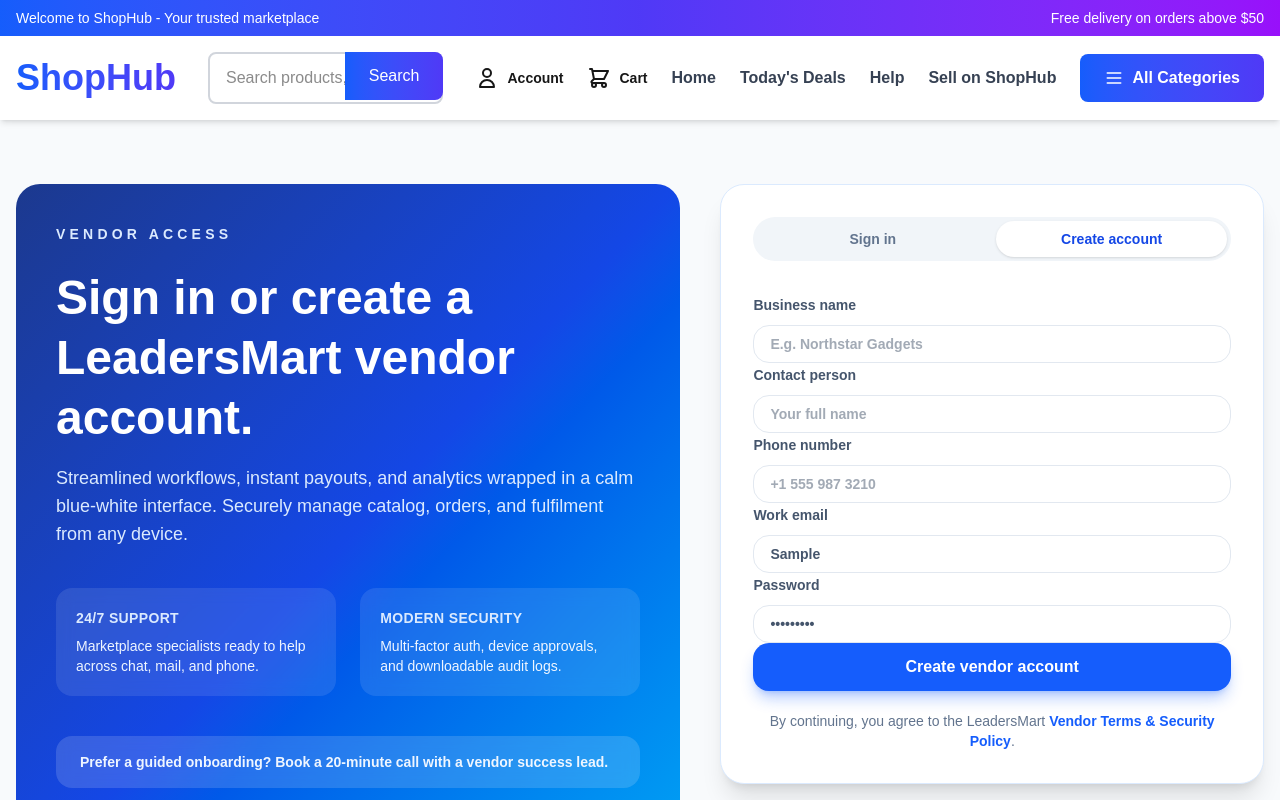
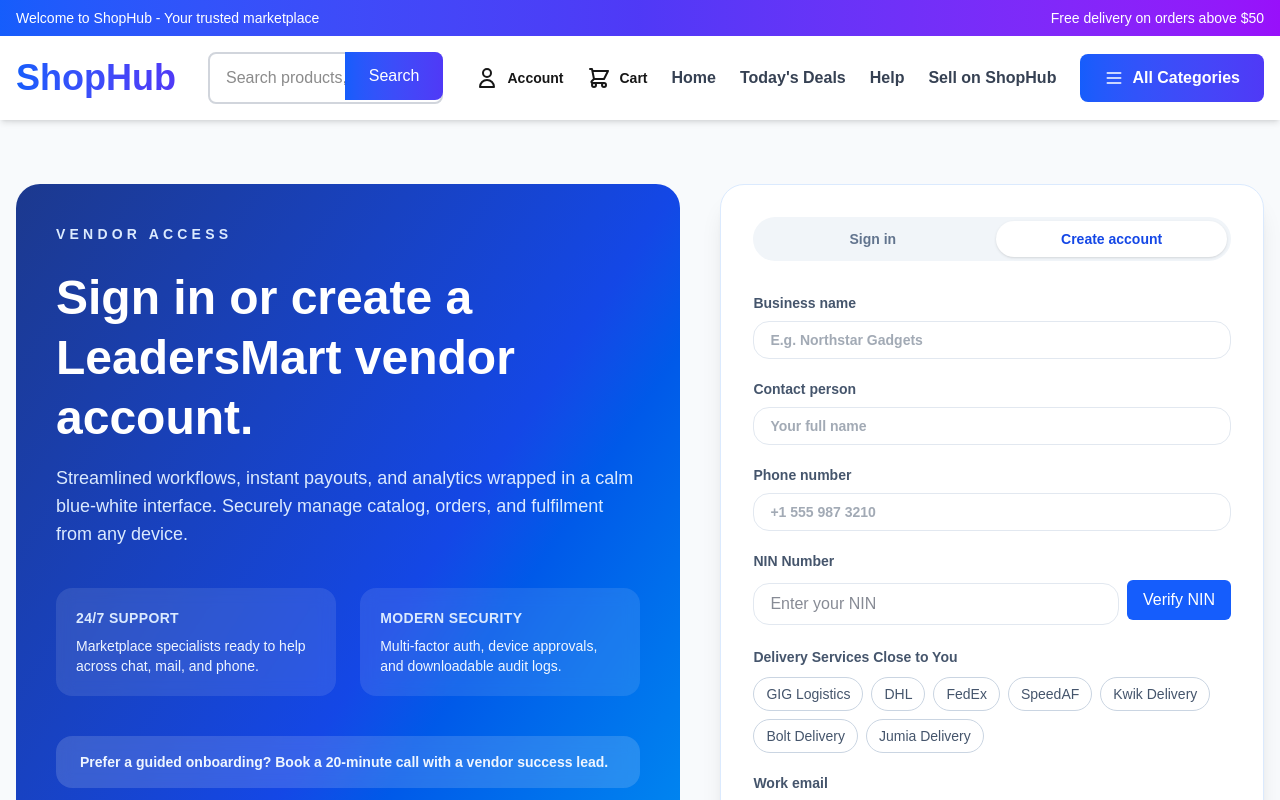
Before and after one commit to Leaders-Network/LeadersMart, a Next.js app: page /vendor/auth in a window 1280 px wide. Both pictures are taken after typing "Sample", "Sample123" into the empty fields and a click on the button "Create account". Shown: the top 800 px of the page. Built offline with nearby package versions, Linux system fonts and the light colour scheme.

Commit message:
updated vendor

```diff
--- a/src/app/vendor/auth/page.tsx
+++ b/src/app/vendor/auth/page.tsx
@@ -1,7 +1,18 @@
 'use client';
 
-import { FormEvent, useState } from 'react';
+import { FormEvent, useState, useEffect } from 'react';
 import { useRouter } from 'next/navigation';
+
+// Delivery options
+const deliveryOptions = [
+  "GIG Logistics",
+  "DHL",
+  "FedEx",
+  "SpeedAF",
+  "Kwik Delivery",
+  "Bolt Delivery",
+  "Jumia Delivery",
+];
 
 type AuthForm = {
   businessName: string;
@@ -9,6 +20,7 @@
   phone: string;
   email: string;
   password: string;
+  deliveryServices: string[];
 };
 
 export default function VendorAuthPage() {
@@ -20,21 +32,59 @@
     phone: '',
     email: '',
     password: '',
+    deliveryServices: [],
   });
   const [isSubmitting, setIsSubmitting] = useState(false);
   const [statusMessage, setStatusMessage] = useState<string | null>(null);
+  const [deliveryError, setDeliveryError] = useState(false);
+  const [fadeIn, setFadeIn] = useState(false);
+
+  useEffect(() => {
+    setFadeIn(true);
+  }, []);
 
   function handleChange(field: keyof AuthForm, value: string) {
     setFormValues((prev) => ({ ...prev, [field]: value }));
   }
 
+  function handleDeliverySelect(service: string) {
+    setFormValues((prev) => {
+      const exists = prev.deliveryServices.includes(service);
+      let updatedServices: string[];
+
+      if (exists) {
+        // Remove service if already selected
+        updatedServices = prev.deliveryServices.filter((s) => s !== service);
+      } else {
+        // Add service
+        updatedServices = [...prev.deliveryServices, service];
+      }
+
+      // Reset error if at least one service is selected
+      if (updatedServices.length > 0) setDeliveryError(false);
+
+      return { ...prev, deliveryServices: updatedServices };
+    });
+  }
+
+
+  function verifyNIN() {
+
+    alert('NIN verification in progress...hold on a minute ');
+  }
+
   function handleSubmit(event: FormEvent<HTMLFormElement>) {
     event.preventDefault();
+    if (authMode === 'signup' && formValues.deliveryServices.length < 1) {
+      setDeliveryError(true);
+      return;
+    }
+
     setIsSubmitting(true);
     setStatusMessage(
       authMode === 'login'
         ? 'Authenticating… Redirecting to your dashboard.'
-        : 'Creating your vendor profile… Redirecting to dashboard.',
+        : 'Creating your vendor profile… Redirecting to dashboard.'
     );
 
     setTimeout(() => {
@@ -43,10 +93,12 @@
   }
 
   return (
-    <section className="bg-slate-50 py-16 text-slate-900">
+    <section className={`bg-slate-50 py-16 text-slate-900 transition-opacity duration-1000 ${fadeIn ? 'opacity-100' : 'opacity-0'}`}>
       <div className="container mx-auto grid gap-10 px-4 lg:grid-cols-[1.1fr_0.9fr]">
-        <div className="relative overflow-hidden rounded-3xl bg-gradient-to-br from-blue-900 via-blue-700 to-sky-500 p-10 text-white">
-          <div className="absolute -right-24 -top-24 h-72 w-72 rounded-full border border-white/20 blur-3xl" />
+
+        {/* LEFT SIDE */}
+        <div className="relative overflow-hidden rounded-3xl bg-gradient-to-br from-blue-900 via-blue-700 to-sky-500 p-10 text-white transform transition-all duration-700 hover:scale-[1.02]">
+          <div className="absolute -right-24 -top-24 h-72 w-72 rounded-full border border-white/20 blur-3xl animate-pulse" />
           <p className="text-sm font-semibold uppercase tracking-[0.3em] text-blue-100">Vendor access</p>
           <h1 className="mt-6 text-4xl font-bold leading-tight md:text-5xl">
             Sign in or create a LeadersMart vendor account.
@@ -61,36 +113,32 @@
             <HighlightCard title="Modern security" detail="Multi-factor auth, device approvals, and downloadable audit logs." />
           </div>
 
-          <div className="mt-10 rounded-2xl bg-white/15 px-6 py-4 text-sm font-semibold text-blue-50 backdrop-blur">
+          <div className="mt-10 rounded-2xl bg-white/15 px-6 py-4 text-sm font-semibold text-blue-50 backdrop-blur hover:scale-[1.01] transition-transform">
             Prefer a guided onboarding? Book a 20-minute call with a vendor success lead.
           </div>
         </div>
 
+        {/* RIGHT SIDE */}
         <div className="space-y-6">
-          <div className="rounded-3xl border border-blue-100 bg-white p-8 shadow-xl">
+          <div className="rounded-3xl border border-blue-100 bg-white p-8 shadow-xl transform transition-all duration-500 hover:scale-[1.02]">
+
+            {/* Toggle */}
             <div className="flex gap-2 rounded-full bg-slate-100 p-1 text-sm font-semibold">
               <button
-                className={`flex-1 rounded-full px-4 py-2 transition ${
-                  authMode === 'login'
-                    ? 'bg-white text-blue-700 shadow-sm'
-                    : 'text-slate-500 hover:text-slate-800'
-                }`}
+                className={`flex-1 rounded-full px-4 py-2 transition ${authMode === 'login' ? 'bg-white text-blue-700 shadow-sm' : 'text-slate-500 hover:text-slate-800'}`}
                 onClick={() => setAuthMode('login')}
               >
                 Sign in
               </button>
               <button
-                className={`flex-1 rounded-full px-4 py-2 transition ${
-                  authMode === 'signup'
-                    ? 'bg-white text-blue-700 shadow-sm'
-                    : 'text-slate-500 hover:text-slate-800'
-                }`}
+                className={`flex-1 rounded-full px-4 py-2 transition ${authMode === 'signup' ? 'bg-white text-blue-700 shadow-sm' : 'text-slate-500 hover:text-slate-800'}`}
                 onClick={() => setAuthMode('signup')}
               >
                 Create account
               </button>
             </div>
 
+            {/* FORM */}
             <form className="mt-8 space-y-5" onSubmit={handleSubmit}>
               {authMode === 'signup' && (
                 <>
@@ -112,6 +160,52 @@
                     placeholder="+1 555 987 3210"
                     onChange={(value) => handleChange('phone', value)}
                   />
+
+                  {/* NIN */}
+                  <div className="flex flex-col gap-1">
+                    <label className="text-sm font-semibold text-slate-600">NIN Number</label>
+                    <div className="flex items-center gap-2">
+                      <input
+                        type="text"
+                        placeholder="Enter your NIN"
+                        className="mt-2 rounded-2xl border border-slate-200 px-4 py-2 flex-1 focus:outline-none focus:ring-2 focus:ring-blue-300"
+                      />
+                      <button
+                        type="button"
+                        className="px-4 py-2 bg-blue-600 text-white rounded-md hover:bg-blue-700"
+                        onClick={verifyNIN}
+                      >
+                        Verify NIN
+                      </button>
+                    </div>
+                  </div>
+
+                  {/* Delivery Services */}
+                  <div>
+                    <label className="text-sm font-semibold text-slate-600">
+                      Delivery Services Close to You
+                    </label>
+                    <div className="flex flex-wrap gap-2 mt-2">
+                      {deliveryOptions.map((service) => {
+                        const selected = formValues.deliveryServices.includes(service);
+                        return (
+                          <button
+                            type="button"
+                            key={service}
+                            onClick={() => handleDeliverySelect(service)}
+                            className={`px-3 py-1.5 rounded-full text-sm border transition-all duration-200 ${
+                              selected
+                                ? "bg-blue-600 text-white border-blue-600 scale-105 shadow-md"
+                                : "bg-white text-slate-600 border-slate-300 hover:border-blue-400 hover:text-blue-600"
+                            }`}
+                          >
+                            {service}
+                          </button>
+                        );
+                      })}
+                    </div>
+                    {deliveryError && <p className="text-red-500 text-sm mt-1">Please select at least one delivery service.</p>}
+                  </div>
                 </>
               )}
 
@@ -181,14 +275,14 @@
   type?: string;
 }) {
   return (
-    <label className="text-sm font-semibold text-slate-600">
+    <label className="text-sm font-semibold text-slate-600 flex flex-col">
       {label}
       <input
         type={type}
         value={value}
         onChange={(event) => onChange(event.target.value)}
         placeholder={placeholder}
-        className="mt-2 w-full rounded-2xl border border-slate-200 px-4 py-2 focus:border-blue-500 focus:outline-none"
+        className="mt-2 w-full rounded-2xl border border-slate-200 px-4 py-2 focus:border-blue-500 focus:outline-none transition"
         required
       />
     </label>
@@ -197,7 +291,7 @@
 
 function HighlightCard({ title, detail }: { title: string; detail: string }) {
   return (
-    <div className="rounded-2xl bg-white/10 p-5 backdrop-blur">
+    <div className="rounded-2xl bg-white/10 p-5 backdrop-blur transform transition hover:scale-[1.02]">
       <p className="text-sm font-semibold uppercase tracking-wide text-blue-100">{title}</p>
       <p className="mt-2 text-sm text-blue-50">{detail}</p>
     </div>
```
Also changed, not shown: 2 other files (tests, documents, lock files or other folders).
